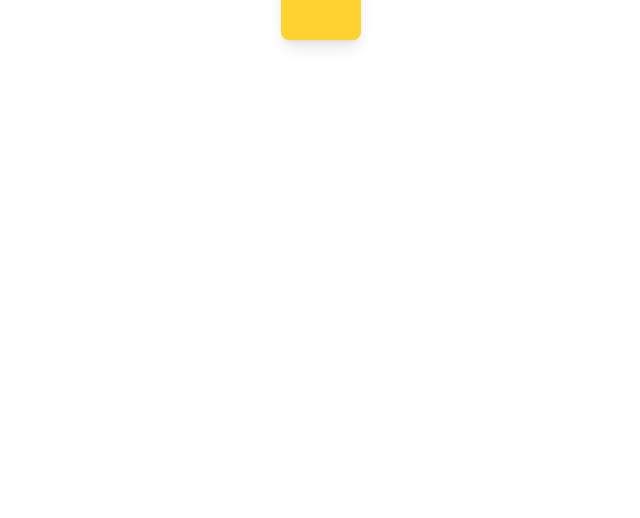
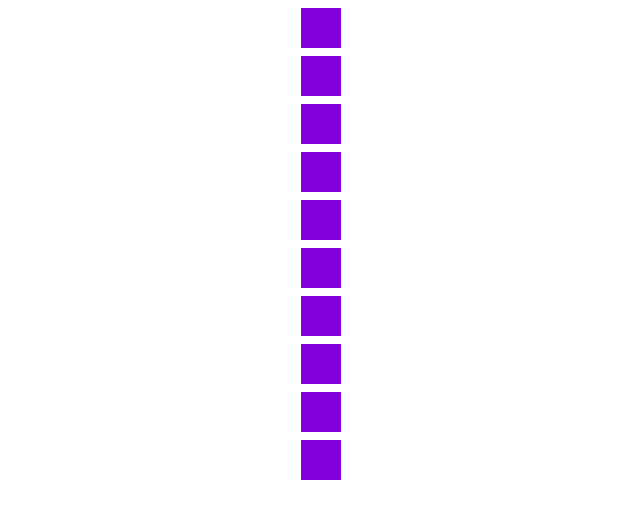
Before and after one commit to G1DY/FramerMotion, a React (Vite) app: page / in a window 1280 px wide. Shown: the top 518 px of the page, without its empty margins (419-1059 px from the left). Built offline with nearby package versions, Linux system fonts and the light colour scheme.

Commit message:
tasksf to understand the lessons

```diff
--- a/src/App.tsx
+++ b/src/App.tsx
@@ -1,11 +1,8 @@
-import ScaleRotate from "./ScaleRotate";
-import Skew from "./Skew";
-import SpinningIcon from "./SpinningIcon";
-import Usescroll from "./UseScroll/Usescroll";
+import SequentialAnimation from "./SequentialAnimation";
 
 const App = () => {
   return (
-    <div className="justify-center flex items-center min-h-screen">
+    <div className="justify-center flex min-h-screen">
       {/* <PulsingButton /> */}
       {/* <BouncingLoader /> */}
       {/* <FlippingCard /> */}
@@ -18,7 +15,8 @@ const App = () => {
       {/* <Usescroll /> */}
       {/* <SpinningIcon /> */}
       {/* <Skew /> */}
-      <ScaleRotate />
+      {/* <ScaleRotate /> */}
+      <SequentialAnimation />
     </div>
   );
 };
--- a/src/SequentialAnimation.tsx
+++ b/src/SequentialAnimation.tsx
@@ -0,0 +1,17 @@
+import { motion } from "framer-motion";
+
+const SequentialAnimation = () => {
+  return (
+    <div>
+      {[...Array(10)].map((_, i) => (
+        <motion.div
+          key={i}
+          className="w-10 h-10 bg-purple-700 m-2"
+          animate={{ x: 100 }}
+          transition={{ duration: 2, delay: i * 0.5 }}
+        />
+      ))}
+    </div>
+  );
+};
+export default SequentialAnimation;
```
